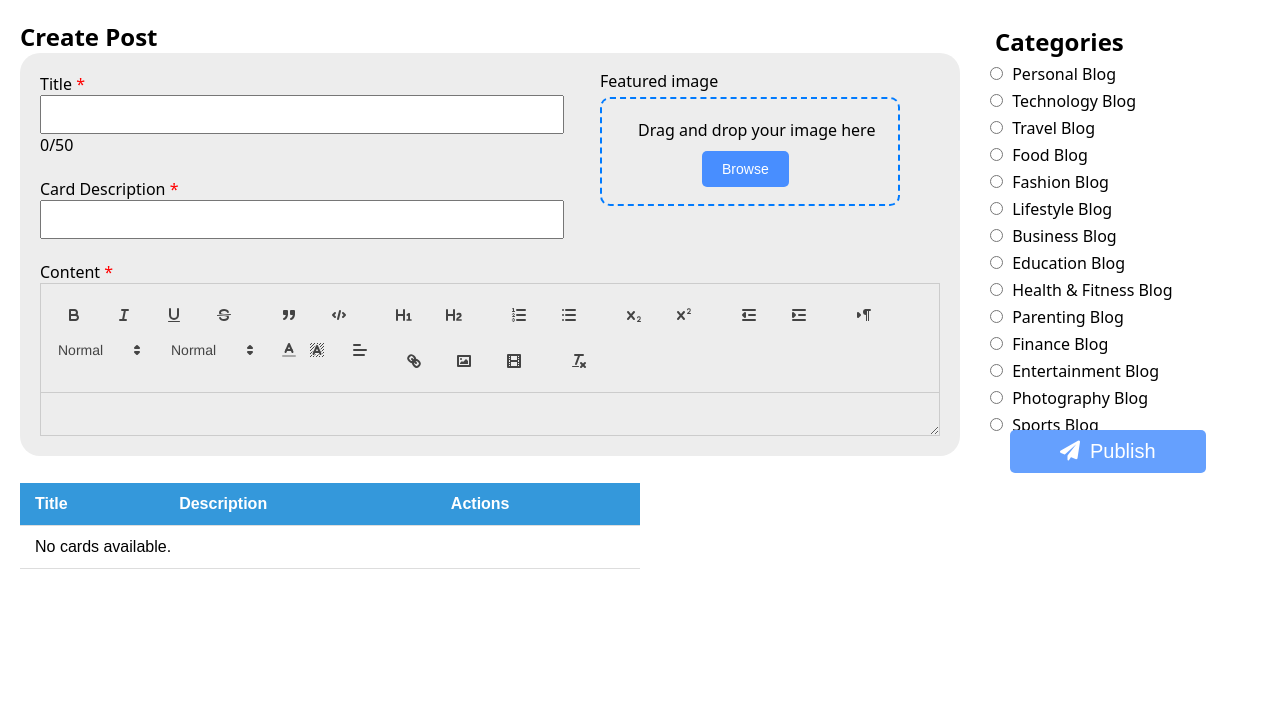
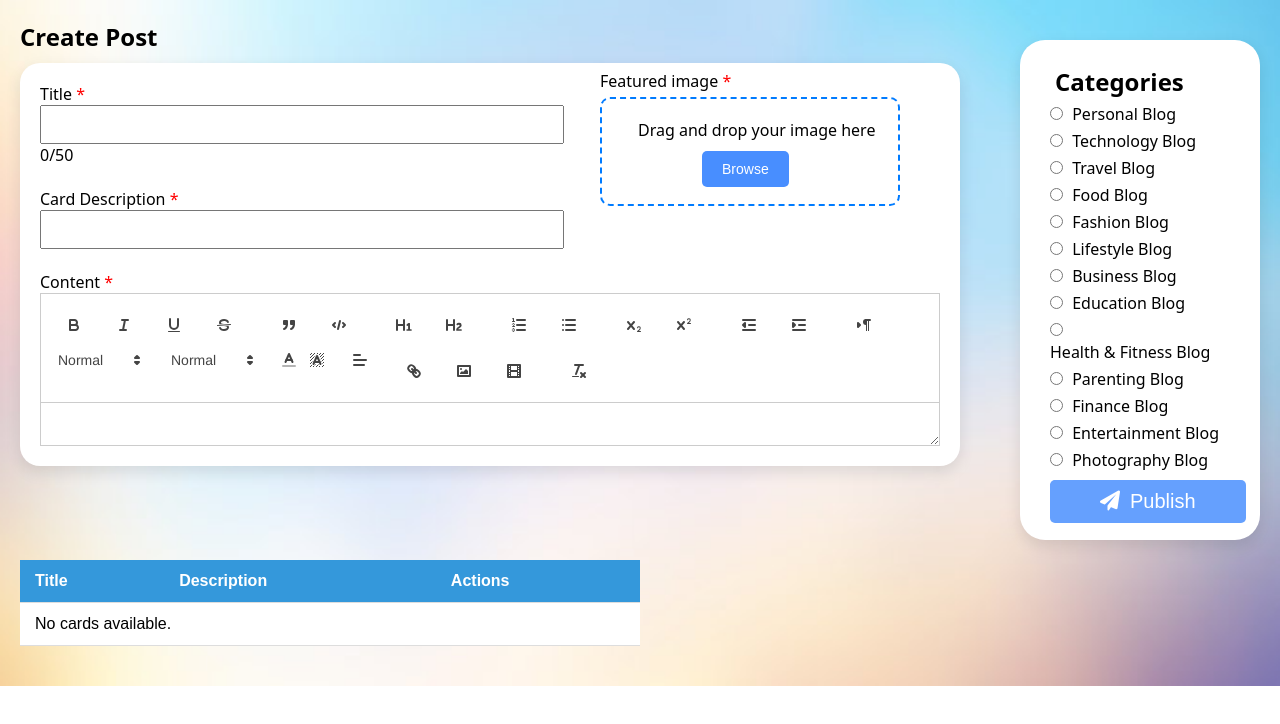
Before and after one commit to Santhosh775/BlogTask, a plain HTML site: page frontend/index.html in a window 1280 px wide. Drawn offline with nearby package versions, Linux system fonts and the light colour scheme.

Commit message:
second commit

```diff
--- a/frontend/card.css
+++ b/frontend/card.css
@@ -6,7 +6,10 @@
 .cardbody {
     display: flex;
     flex-direction: column; /* Changed to column to stack the search bar and cards */
-    background-color: #e5e5e5;
+    background-image: url(360_F_210459536_XmLDEcKq2DpeNLVmheuWeu9NM9aGKnih.jpg);
+    background-position: center;
+    background-repeat: no-repeat;
+    background-size: cover;
     font-family: 'Helvetica Neue', Arial, sans-serif;
 }
 
--- a/frontend/card.js
+++ b/frontend/card.js
@@ -124,8 +124,12 @@ document.addEventListener('DOMContentLoaded', function () {
     // Listen for changes in category checkboxes
     const categoryFilterForm = document.getElementById('categoryFilterForm');
     categoryFilterForm.addEventListener('change', function () {
-        const selectedCategory = categoryFilterForm.querySelector('input[name="blogType"]:checked')?.value; // Get selected category
-        const filteredCards = selectedCategory ? cards.filter(card => card.category === selectedCategory) : cards; // Filter cards
+        const selectedCategories = Array.from(categoryFilterForm.querySelectorAll('input[name="blogType"]:checked')).map(checkbox => checkbox.value);
+
+        const filteredCards = selectedCategories.length > 0
+            ? cards.filter(card => selectedCategories.includes(card.category))
+            : cards;
+
         displayCards(filteredCards);
     });
 
--- a/frontend/index.html
+++ b/frontend/index.html
@@ -15,10 +15,10 @@
 
         <!-- Image upload code -->
         <div class="upload-container">
-          <span>Featured image</span>
+          <span>Featured image</span>&nbsp;<span class="star">*</span>
           <div id="drop-area" class="drop-area">
               <p>Drag and drop your image here</p>
-              <input type="file" id="fileElem" accept="image/*" onchange="handleFiles(this.files)" hidden>
+              <input type="file" id="fileElem" accept="image/*" onchange="handleFiles(this.files)" required hidden>
               <button id="browseBtn" onclick="document.getElementById('fileElem').click()">Browse</button>
           </div>
           <div id="gallery" class="gallery"></div>
--- a/frontend/style.css
+++ b/frontend/style.css
@@ -6,11 +6,24 @@
 body {
   font-family:system-ui, -apple-system, BlinkMacSystemFont, 'Segoe UI', Roboto, Oxygen, Ubuntu, Cantarell, 'Open Sans', 'Helvetica Neue', sans-serif;
   margin: 0;
+  background-image: url(360_F_210459536_XmLDEcKq2DpeNLVmheuWeu9NM9aGKnih.jpg);
+  background-position: center;
+  background-repeat: no-repeat;
+  background-size: cover;
   padding: 20px;
+}
+
+.contentbody{
+  background-image: none;
+  background-color: white;
 }
 
 main{
   display: flex;
+}
+
+.MainForm h2{
+  padding-bottom: 10px;
 }
 
 /* upload image style */
@@ -19,6 +32,10 @@ main{
   left: 600px;
   position: absolute;
   width: 300px;
+}
+
+.upload-container .star{
+  color: red;
 }
 
 .drop-area {
@@ -68,7 +85,8 @@ main{
 .Formcard {
   height: max-content;
   width: 900px;
-  background-color: #ededed;
+  background-color: #ffffff;
+  box-shadow: 0 6px 15px rgba(0, 0, 0, 0.1);
   padding: 20px;
   border-radius: 20px;
 }
@@ -89,7 +107,15 @@ main{
 
 /* Types of blog style */
 .categories{
-    padding:0px 30px;
+  padding: 20px 30px 30px 30px;
+  background-color: white;
+  color: black;
+  border-radius: 25px;
+  width: 200px;
+  height: 450px;
+  box-shadow: 0 6px 15px rgba(0, 0, 0, 0.1);
+  margin-top: 20px;
+  margin-left: 60px;
 }
 
 .categories h2{
@@ -120,8 +146,8 @@ main{
   cursor: pointer;
   margin-left: 60px;
   position: absolute;
-  top: 420px;
-  left:950px;
+  top: 470px;
+  left:990px;
   font-size: 20px;
 }
 
@@ -146,6 +172,7 @@ table {
   width: 50%;
   border-collapse: collapse;
   font-family: Arial, sans-serif;
+  background-color: white;
 }
 
 thead {
```
Also changed, not shown: frontend/content.html (+1 -1 lines), frontend/360_F_210459536_XmLDEcKq2DpeNLVmheuWeu9NM9aGKnih.jpg (added).
